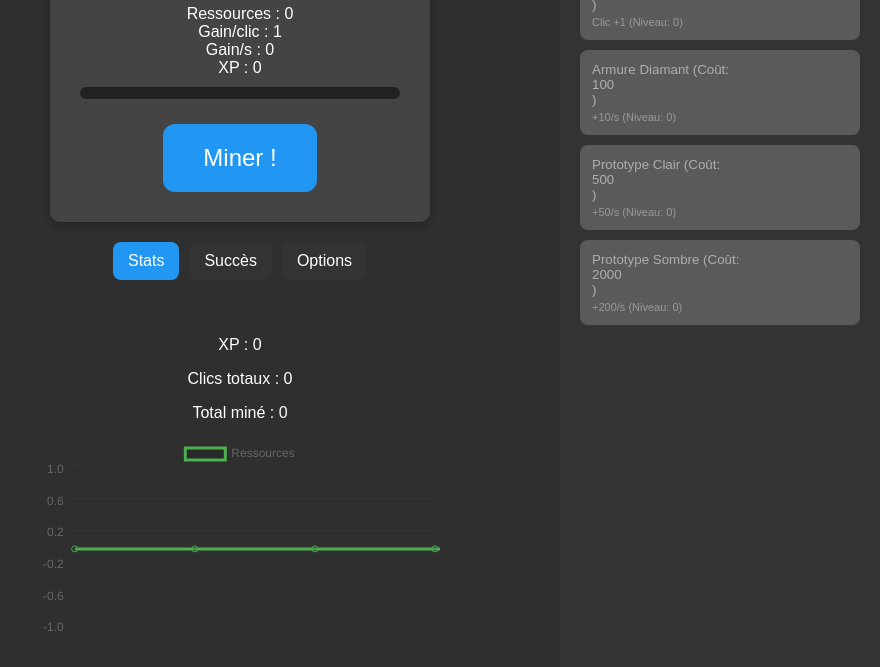
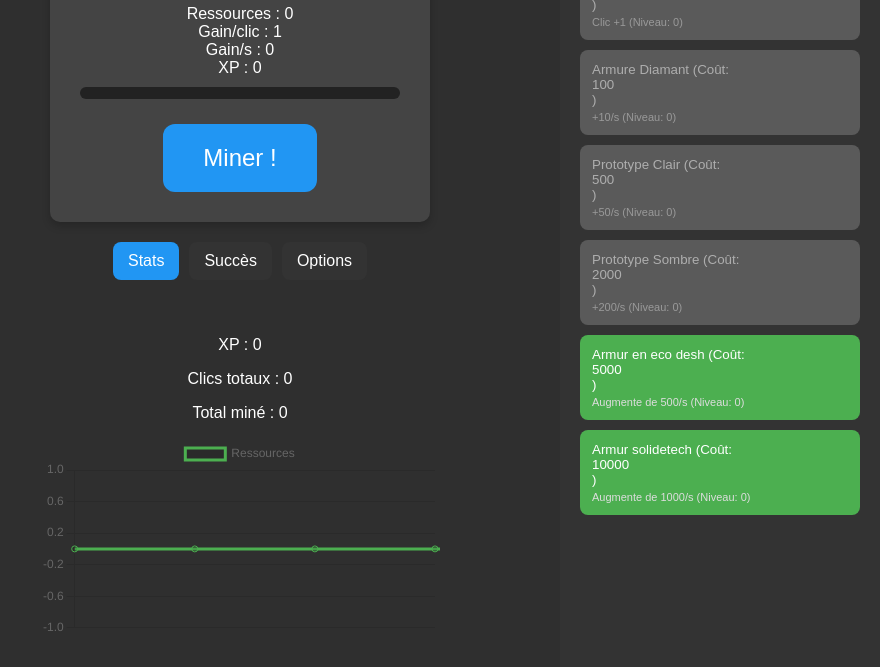
Before and after one commit to Sorabrioche2/ngclicker, a plain HTML site: page index.html in a window 1280 px wide. Shown: the part 133-800 px from the top of the page, without its empty margins (400-1280 px from the left). Drawn offline with nearby package versions, Linux system fonts and the light colour scheme.

Commit message:
Update index.html

```diff
--- a/index.html
+++ b/index.html
@@ -63,10 +63,19 @@
             <button class="upgrade" id="plane">
                 Prototype Sombre (Coût: <span id="planeCost">2000</span>)
                 <span class="upgrade-info">+200/s (Niveau: <span id="planeLevel">0</span>)</span>
+                           <button class="upgrade" id="commandCenter">
+                Armur en eco desh (Coût: <span id="commandCenterCost">5000</span>)
+                <span class="upgrade-info">Augmente de <span id="commandCenterIncrease">500</span>/s (Niveau: <span id="commandCenterLevel">0</span>)</span>
+            </button>
+            <button class="upgrade" id="militaryBase">
+                Armur solidetech (Coût: <span id="militaryBaseCost">10000</span>)
+                <span class="upgrade-info">Augmente de <span id="militaryBaseIncrease">1000</span>/s (Niveau: <span id="militaryBaseLevel">0</span>)</span>
+            </button>
             </button>
         </div>
     </div>
 
     <script src="script.js"></script>
 </body>
+
 </html>
```
